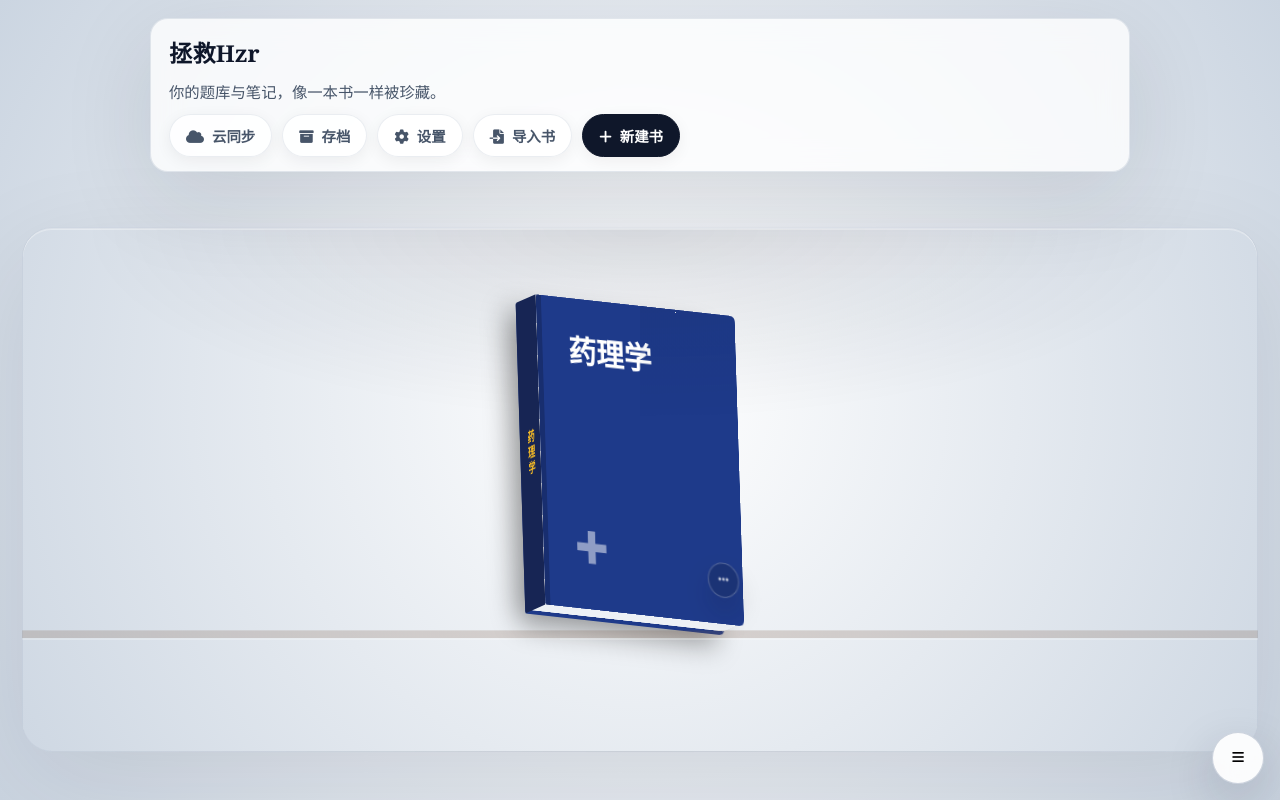
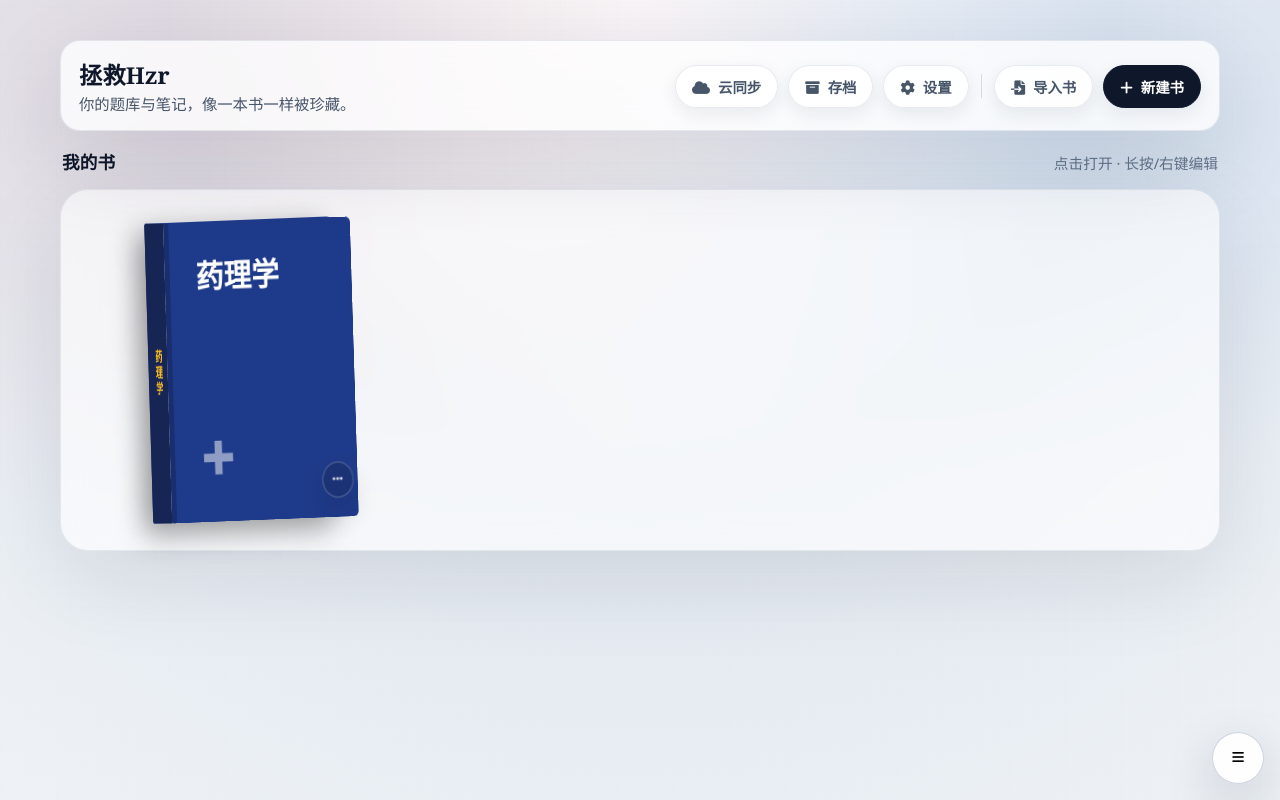
Before and after one commit to ShallowDream724/Save_hzr, a plain HTML site: page web/index.html in a window 1280 px wide. Drawn offline with Linux system fonts and the light colour scheme.

Commit message:
Redesign home: elegant library layout

```diff
--- a/web/index.html
+++ b/web/index.html
@@ -71,18 +71,28 @@
             <div id="homeView" class="home-view">
                 <div class="home-bg" aria-hidden="true"></div>
                 <div class="home-scroll">
-                    <div class="home-hud">
-                        <div class="home-hud-title">拯救Hzr</div>
-                        <div class="home-hud-subtitle">你的题库与笔记，像一本书一样被珍藏。</div>
+                    <div class="home-hud" aria-label="主页工具栏">
+                        <div class="home-hud-brand">
+                            <div class="home-hud-title">拯救Hzr</div>
+                            <div class="home-hud-subtitle">你的题库与笔记，像一本书一样被珍藏。</div>
+                        </div>
                         <div class="home-hud-actions" aria-label="主页操作">
                             <button id="homeSyncBtn" class="modal-btn" type="button" title="云同步"><i class="fa-solid fa-cloud" style="margin-right:8px;"></i>云同步</button>
                             <button id="homeSavesBtn" class="modal-btn" type="button" title="存档"><i class="fa-solid fa-box-archive" style="margin-right:8px;"></i>存档</button>
                             <button id="homeSettingsBtn" class="modal-btn" type="button" title="设置"><i class="fa-solid fa-gear" style="margin-right:8px;"></i>设置</button>
+                            <span class="home-hud-divider" aria-hidden="true"></span>
                             <button id="importBookBtn" class="modal-btn" type="button"><i class="fa-solid fa-file-import" style="margin-right:8px;"></i>导入书</button>
                             <button id="newBookBtn" class="modal-btn primary" type="button"><i class="fa-solid fa-plus" style="margin-right:8px;"></i>新建书</button>
                         </div>
                     </div>
-                    <div id="booksGrid" class="shelf" aria-label="书架"></div>
+
+                    <section class="home-library" aria-label="书库">
+                        <div class="home-library-head">
+                            <div class="home-library-title">我的书</div>
+                            <div class="home-library-hint">点击打开 · 长按/右键编辑</div>
+                        </div>
+                        <div id="booksGrid" class="library-grid" aria-label="书库"></div>
+                    </section>
                 </div>
             </div>
 
--- a/web/style.css
+++ b/web/style.css
@@ -136,14 +136,13 @@ body.home-mode .home-view { display: flex; }
 body.home-mode .fab-menu { display: inline-flex; }
 
 /* ============================================
-   HOME VIEW - 100% STRICT ARTIFACT COPY
+   HOME VIEW - refined layout (book stays untouched)
    ============================================ */
 .home-view {
     display: none;
     position: fixed;
     inset: 0;
     z-index: 1500;
-    /* ARTIFACT EXACT */
     background-color: #eef2f6;
     align-items: center;
     justify-content: center;
@@ -152,10 +151,20 @@ body.home-mode .fab-menu { display: inline-flex; }
     font-family: serif;
     isolation: isolate;
     touch-action: pan-y;
-    /* ARTIFACT EXACT dimensions */
-    --book-h: 320px;
-    --book-w: 230px;
-    --book-d: 40px;
+
+    /* layout */
+    --home-max: 1160px;
+    --home-pad: clamp(16px, 2.2vw, 28px);
+    --home-gap: clamp(18px, 2.4vw, 28px);
+    --home-surface: rgba(255,255,255,0.76);
+    --home-surface-2: rgba(255,255,255,0.62);
+    --home-border: rgba(148,163,184,0.22);
+    --home-shadow: 0 28px 90px rgba(15,23,42,0.12);
+
+    /* Book dimensions: scale with viewport, keep aspect ratio */
+    --book-h: clamp(300px, 34vh, 420px);
+    --book-w: calc(var(--book-h) * 23 / 32);
+    --book-d: calc(var(--book-h) / 8);
     --paper-inset: 3px;
     --paper-thick: calc(var(--book-d) - 6px);
     --anim-ease: cubic-bezier(0.4, 0, 0.2, 1);
@@ -165,9 +174,33 @@ body.home-mode .fab-menu { display: inline-flex; }
 .home-bg {
     position: fixed;
     inset: 0;
-    background: radial-gradient(circle at 50% 50%, #ffffff, #cbd5e1);
     z-index: 0;
     pointer-events: none;
+    background:
+        radial-gradient(1200px 720px at 18% 10%, rgba(197, 74, 90, 0.10), rgba(197, 74, 90, 0.00) 62%),
+        radial-gradient(900px 520px at 82% 18%, rgba(75, 143, 226, 0.10), rgba(75, 143, 226, 0.00) 64%),
+        radial-gradient(circle at 50% 0%, #ffffff 0%, #e2e8f0 46%, #eef2f6 100%);
+}
+.home-bg::before {
+    content: "";
+    position: absolute;
+    inset: 0;
+    background:
+        repeating-linear-gradient(
+            0deg,
+            rgba(15,23,42,0.04) 0px,
+            rgba(15,23,42,0.04) 1px,
+            rgba(15,23,42,0.00) 1px,
+            rgba(15,23,42,0.00) 12px
+        ),
+        repeating-linear-gradient(
+            90deg,
+            rgba(15,23,42,0.03) 0px,
+            rgba(15,23,42,0.03) 1px,
+            rgba(15,23,42,0.00) 1px,
+            rgba(15,23,42,0.00) 14px
+        );
+    opacity: 0.18;
 }
 
 /* Scroll container */
@@ -182,33 +215,36 @@ body.home-mode .fab-menu { display: inline-flex; }
     flex-direction: column;
     align-items: center;
     justify-content: flex-start;
-    padding: 22px;
-    padding-top: 170px; /* space for HUD */
+    gap: var(--home-gap);
+    padding: var(--home-pad);
+    padding-top: calc(var(--home-pad) + env(safe-area-inset-top));
     box-sizing: border-box;
 }
 
-/* HUD - minimal floating style */
+/* HUD - warm, product-like toolbar */
 .home-hud {
-    position: fixed;
-    left: 50%;
-    top: 18px;
-    transform: translateX(-50%);
+    position: sticky;
+    top: 12px;
+    top: calc(12px + env(safe-area-inset-top));
     z-index: 5000;
-    display: flex;
-    flex-direction: column;
-    gap: 10px;
+    display: grid;
+    grid-template-columns: 1fr auto;
+    align-items: center;
+    gap: 12px 16px;
     pointer-events: auto;
-    width: min(980px, calc(100% - 32px));
+    width: min(var(--home-max), 100%);
     padding: 16px 18px 14px;
-    border-radius: 18px;
-    background: rgba(255,255,255,0.78);
-    border: 1px solid rgba(148,163,184,0.24);
-    box-shadow: 0 26px 90px rgba(15,23,42,0.12);
-    backdrop-filter: blur(14px);
+    border-radius: 20px;
+    background: var(--home-surface);
+    border: 1px solid var(--home-border);
+    box-shadow: var(--home-shadow);
+    backdrop-filter: blur(16px);
     font-family: 'Segoe UI', 'Microsoft YaHei', system-ui, -apple-system, Arial, sans-serif;
 }
 
 .home-hud::before { display: none; }
+
+.home-hud-brand { min-width: 0; }
 
 .home-hud-title {
     font-family: ui-serif, Georgia, Cambria, 'Times New Roman', Times, serif;
@@ -229,14 +265,23 @@ body.home-mode .fab-menu { display: inline-flex; }
     gap: 10px;
     align-items: center;
     flex-wrap: wrap;
+    justify-content: flex-end;
+}
+
+/* Divider between utility actions and "library" actions */
+.home-hud-divider {
+    width: 1px;
+    height: 24px;
+    background: rgba(148,163,184,0.35);
+    margin: 0 2px;
 }
 
 body.home-mode .home-hud .modal-btn {
     border-radius: 999px;
     padding: 10px 16px;
     background: rgba(255,255,255,0.86);
-    border: 1px solid rgba(148,163,184,0.2);
-    box-shadow: 0 4px 16px rgba(0,0,0,0.06);
+    border: 1px solid rgba(148,163,184,0.22);
+    box-shadow: 0 6px 18px rgba(15,23,42,0.08);
     font-weight: 600;
     color: #475569;
     font-size: 0.9rem;
@@ -246,7 +291,7 @@ body.home-mode .home-hud .modal-btn {
 body.home-mode .home-hud .modal-btn:hover {
     transform: translateY(-2px);
     background: #fff;
-    box-shadow: 0 8px 24px rgba(0,0,0,0.1);
+    box-shadow: 0 10px 28px rgba(15,23,42,0.12);
 }
 
 body.home-mode .home-hud .modal-btn.primary {
@@ -261,6 +306,11 @@ body.home-mode .home-hud .modal-btn.primary:hover {
 
 body.home-transitioning .home-hud { opacity: 0; pointer-events: none; }
 
+.home-hud.collapsed { padding: 12px 14px; }
+.home-hud.collapsed .home-hud-subtitle { display: none; }
+.home-hud.collapsed .home-hud-actions { display: none; }
+.home-hud.collapsed .home-hud-divider { display: none; }
+
 /* White overlay */
 .white-overlay {
     position: fixed;
@@ -273,38 +323,74 @@ body.home-transitioning .home-hud { opacity: 0; pointer-events: none; }
 }
 .white-overlay.visible { opacity: 1; }
 
-/* ARTIFACT EXACT shelf */
-.shelf {
+/* Library layout (no bookshelf) */
+.home-library {
+    width: min(var(--home-max), 100%);
     display: flex;
-    flex-wrap: wrap;
-    align-items: flex-end;
-    justify-content: center;
-    gap: clamp(28px, 6vw, 80px);
-    /* ARTIFACT EXACT */
-    transform: rotateX(15deg) translateY(50px);
-    transform-style: preserve-3d;
-    padding: clamp(44px, 6.5vw, 80px);
-    padding-bottom: clamp(120px, 11vw, 180px);
-    width: min(1400px, 100%);
-    position: relative;
-    border-radius: 30px;
-    border: 1px solid rgba(148,163,184,0.18);
-    background:
-        radial-gradient(900px 320px at 50% 0%, rgba(15,23,42,0.10), rgba(15,23,42,0.00) 62%),
-        repeating-linear-gradient(
-            to bottom,
-            rgba(148,163,184,0.00) 0px,
-            rgba(148,163,184,0.00) calc(var(--book-h) + 96px),
-            rgba(122, 89, 64, 0.22) calc(var(--book-h) + 96px),
-            rgba(122, 89, 64, 0.22) calc(var(--book-h) + 104px),
-            rgba(255,255,255,0.26) calc(var(--book-h) + 104px),
-            rgba(255,255,255,0.26) calc(var(--book-h) + 106px),
-            rgba(148,163,184,0.00) calc(var(--book-h) + 106px),
-            rgba(148,163,184,0.00) calc(var(--book-h) + 196px)
-        );
-    box-shadow:
-        0 32px 110px rgba(15,23,42,0.10),
-        inset 0 1px 0 rgba(255,255,255,0.7);
+    flex-direction: column;
+    gap: 12px;
+    padding-bottom: 8px;
+}
+
+.home-library-head {
+    display: flex;
+    align-items: baseline;
+    justify-content: space-between;
+    gap: 14px;
+    padding: 2px 2px 0;
+    font-family: 'Segoe UI', 'Microsoft YaHei', system-ui, -apple-system, Arial, sans-serif;
+}
+
+.home-library-title {
+    font-weight: 900;
+    letter-spacing: 0.2px;
+    color: #0f172a;
+    font-size: 1.1rem;
+}
+
+.home-library-hint {
+    color: #64748b;
+    font-size: 0.92rem;
+}
+
+.library-grid {
+    display: grid;
+    grid-template-columns: repeat(auto-fill, minmax(calc(var(--book-w) + 96px), 1fr));
+    gap: clamp(18px, 3.2vw, 46px);
+    align-items: end;
+    justify-items: center;
+    padding: clamp(18px, 2.6vw, 30px);
+    width: 100%;
+    border-radius: 28px;
+    border: 1px solid rgba(148,163,184,0.20);
+    background: var(--home-surface-2);
+    box-shadow: 0 26px 90px rgba(15,23,42,0.10);
+    backdrop-filter: blur(16px);
+}
+
+.library-grid .home-empty {
+    grid-column: 1 / -1;
+    width: min(560px, 100%);
+    padding: 18px 18px;
+    border-radius: 24px;
+    background: rgba(255,255,255,0.70);
+    border: 1px dashed rgba(148,163,184,0.45);
+    box-shadow: 0 18px 70px rgba(15,23,42,0.08);
+    text-align: center;
+    font-family: 'Segoe UI', 'Microsoft YaHei', system-ui, -apple-system, Arial, sans-serif;
+}
+
+.library-grid .home-empty-title {
+    font-weight: 900;
+    letter-spacing: 0.2px;
+    color: #0f172a;
+}
+
+.library-grid .home-empty-desc {
+    margin-top: 6px;
+    color: #64748b;
+    font-size: 0.95rem;
+    line-height: 1.6;
 }
 
 /* ============================================
@@ -520,14 +606,25 @@ body.home-transitioning .home-hud { opacity: 0; pointer-events: none; }
 .book-container.zooming { transition: transform 1.2s cubic-bezier(0.25, 1, 0.5, 1); }
 
 /* ============================================
-   RESPONSIVE - adjust layout only (do not change book geometry)
+   RESPONSIVE - 3 breakpoints (layout + scale)
    ============================================ */
+@media (max-width: 1100px) {
+    .home-view { --book-h: clamp(260px, 34vh, 380px); }
+    .home-hud { grid-template-columns: 1fr; }
+    .home-hud-actions { justify-content: flex-start; }
+    .home-hud-divider { display: none; }
+    .library-grid { grid-template-columns: repeat(auto-fill, minmax(calc(var(--book-w) + 86px), 1fr)); }
+}
+
 @media (max-width: 720px) {
-    .home-scroll { padding-top: 196px; padding-left: 16px; padding-right: 16px; }
-    .home-hud { top: 12px; width: min(980px, calc(100% - 24px)); padding: 14px 14px 12px; border-radius: 16px; }
+    .home-view { --book-h: clamp(220px, 36vh, 320px); }
+    .home-scroll { padding: 14px; padding-top: calc(14px + env(safe-area-inset-top)); }
+    .home-hud { top: 10px; top: calc(10px + env(safe-area-inset-top)); padding: 14px 14px 12px; border-radius: 18px; }
     .home-hud-title { font-size: 1.25rem; }
     .home-hud-subtitle { font-size: 0.92rem; }
     body.home-mode .home-hud .modal-btn { padding: 9px 12px; font-size: 0.88rem; }
+    .home-library-head { flex-direction: column; align-items: flex-start; gap: 4px; }
+    .library-grid { padding: 16px; border-radius: 22px; grid-template-columns: repeat(auto-fill, minmax(calc(var(--book-w) + 68px), 1fr)); }
 }
 
 /* 3-dots / long-press affordance */
@@ -596,9 +693,9 @@ body.home-transitioning .home-hud { opacity: 0; pointer-events: none; }
 }
 
 /* During immersive transition: keep only the active book visible */
-body.home-transitioning .shelf .book-container { pointer-events: none; opacity: 0; filter: blur(1.2px); }
-body.home-transitioning .shelf .book-container.book-opening { opacity: 1; filter: none; }
-body.home-transitioning .shelf .book-more { opacity: 0 !important; }
+body.home-transitioning #booksGrid .book-container { pointer-events: none; opacity: 0; filter: blur(1.2px); }
+body.home-transitioning #booksGrid .book-container.book-opening { opacity: 1; filter: none; }
+body.home-transitioning #booksGrid .book-more { opacity: 0 !important; }
 
 .book-menu {
     position: fixed;
```
Also changed, not shown: web/app.js.
